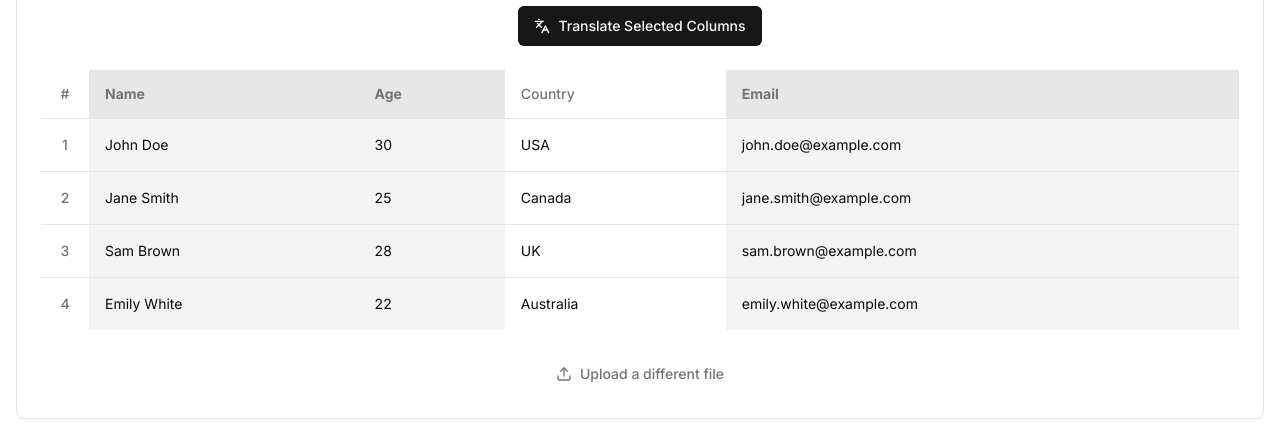
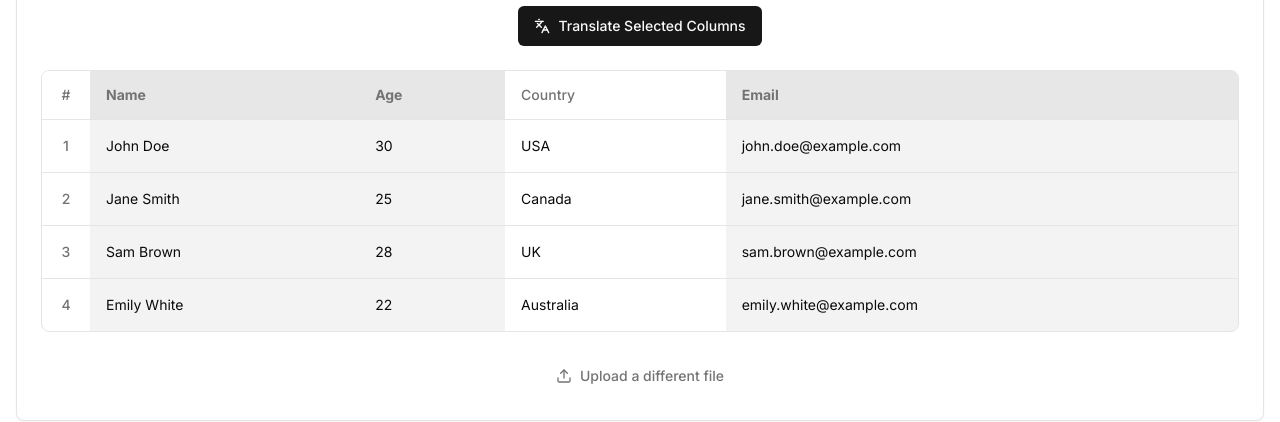
Before and after one commit to Kerciu/csv-translation-tool, a Next.js app in the folder src/client/: page /dashboard in a window 1280 px wide. Shown: the part 246-668 px from the top of the page. Built offline with nearby package versions, Linux system fonts and the light colour scheme.

Commit message:
added border around csv table

```diff
--- a/src/client/app/dashboard/page.tsx
+++ b/src/client/app/dashboard/page.tsx
@@ -86,7 +86,7 @@ const Dashboard = () => {
                             </Button>
                         </div>
 
-                        <div>
+                        <div className='border rounded-lg overflow-hidden'>
                             <CSVTable
                                 headers={headers}
                                 data={csvData}
```
